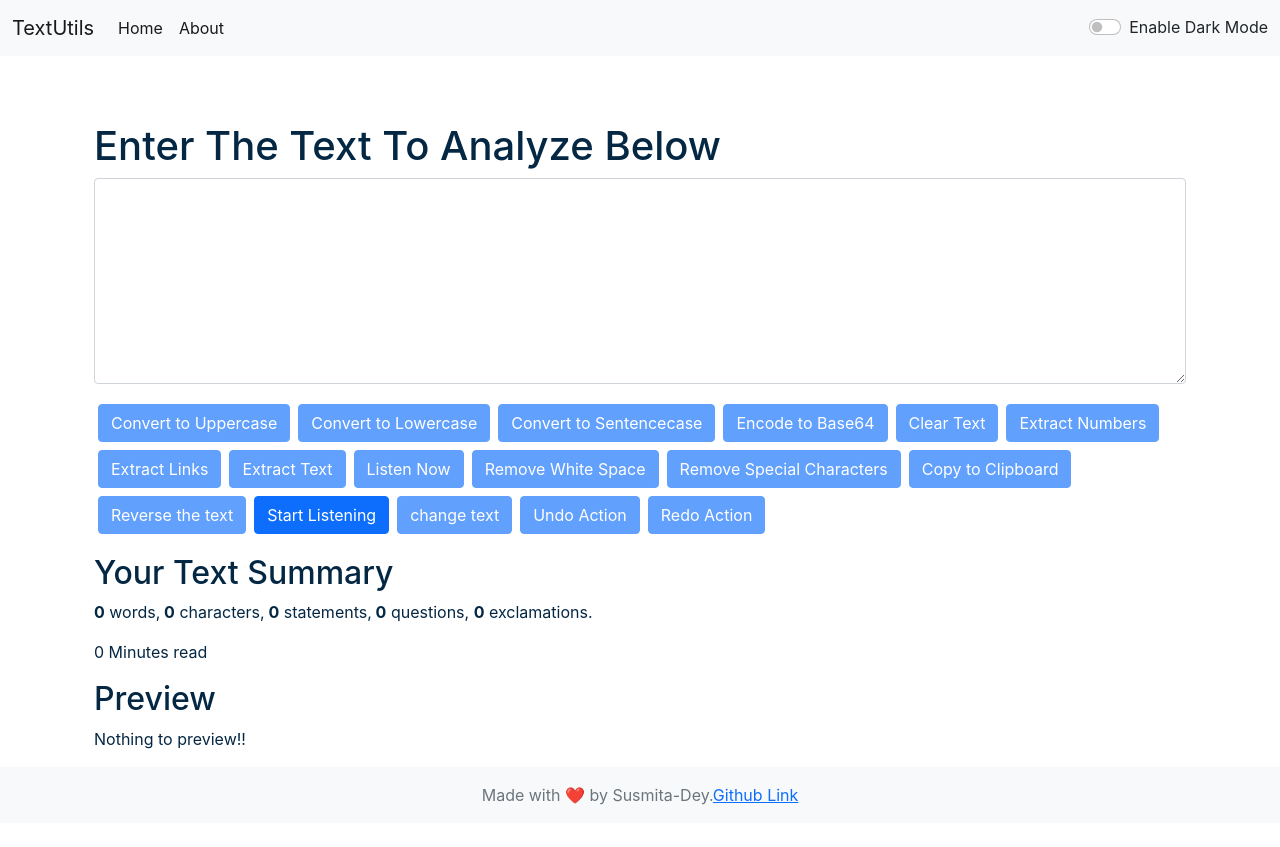
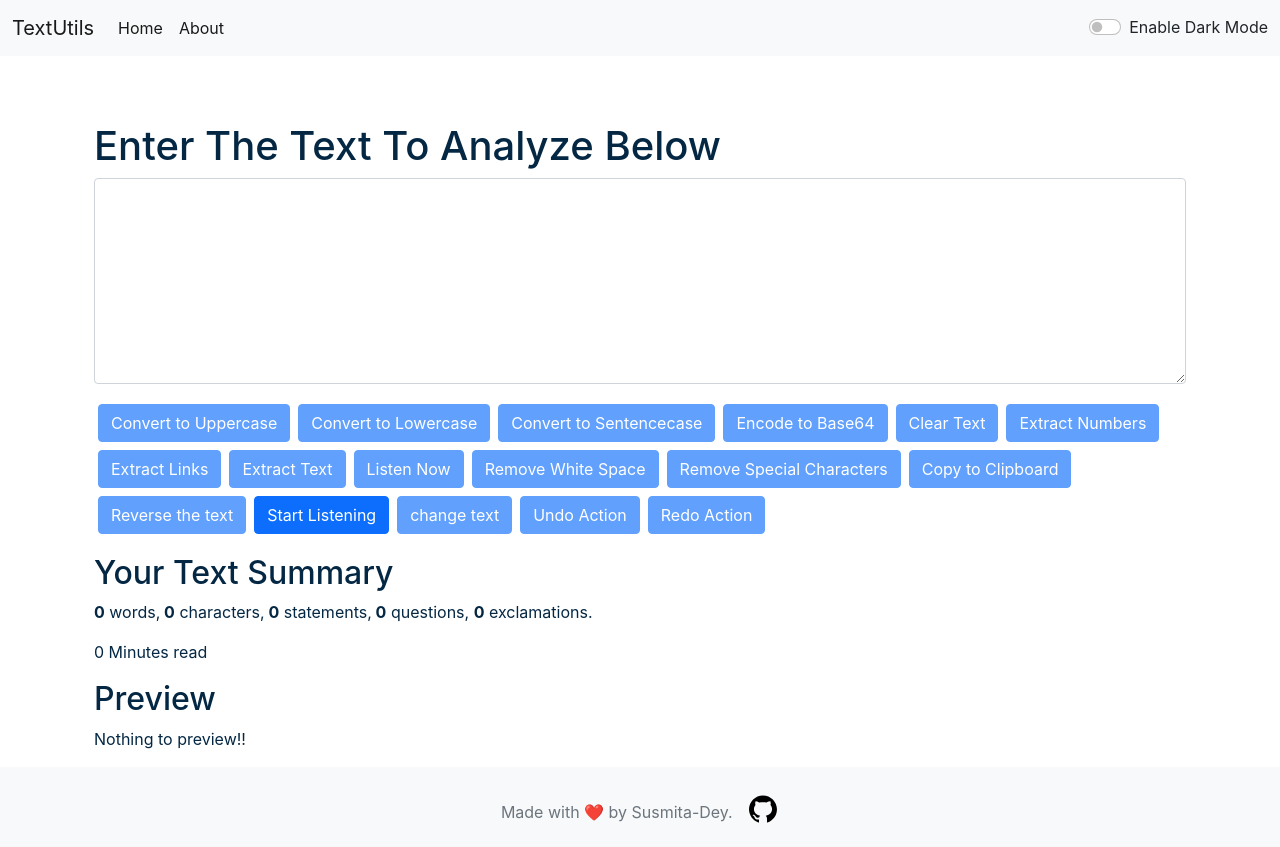
Before and after one commit to Susmita-Dey/TextUtils, a React (Create React App) app: page / in a window 1280 px wide. Before the commit the page ends 823 px from the top, so only its background shows below. Built offline with nearby package versions, Linux system fonts and the light colour scheme.

Commit message:
updated footer

```diff
--- a/package.json
+++ b/package.json
@@ -7,6 +7,7 @@
     "cra-template": "1.2.0",
     "react": "^18.2.0",
     "react-dom": "^18.2.0",
+    "react-icons": "^4.6.0",
     "react-router-dom": "^6.3.0",
     "react-scripts": "5.0.1"
   },
--- a/src/components/Footer.js
+++ b/src/components/Footer.js
@@ -1,12 +1,18 @@
 import React, { Component } from "react";
+import {AiOutlineGithub} from "react-icons/ai";
 
 export class Footer extends Component {
   render() {
+    let styles={
+      fontSize: "2em",
+      color: "black",
+      marginLeft: ".9rem"
+    }
     return (
       <div>
         <footer className="footer mt-auto py-3 bg-light">
             <div className="container text-center">
-            <span class="text-muted" >Made with ❤️ by Susmita-Dey.<a href="https://github.com/Susmita-Dey/TextUtils">Github Link</a> </span>
+            <span class="text-muted" >Made with ❤️ by Susmita-Dey.<a style= {styles} href="https://github.com/Susmita-Dey/TextUtils"><AiOutlineGithub/></a> </span>
             </div>
         </footer>
       </div>
```
Also changed, not shown: 1 other file (tests, documents, lock files or other folders).
